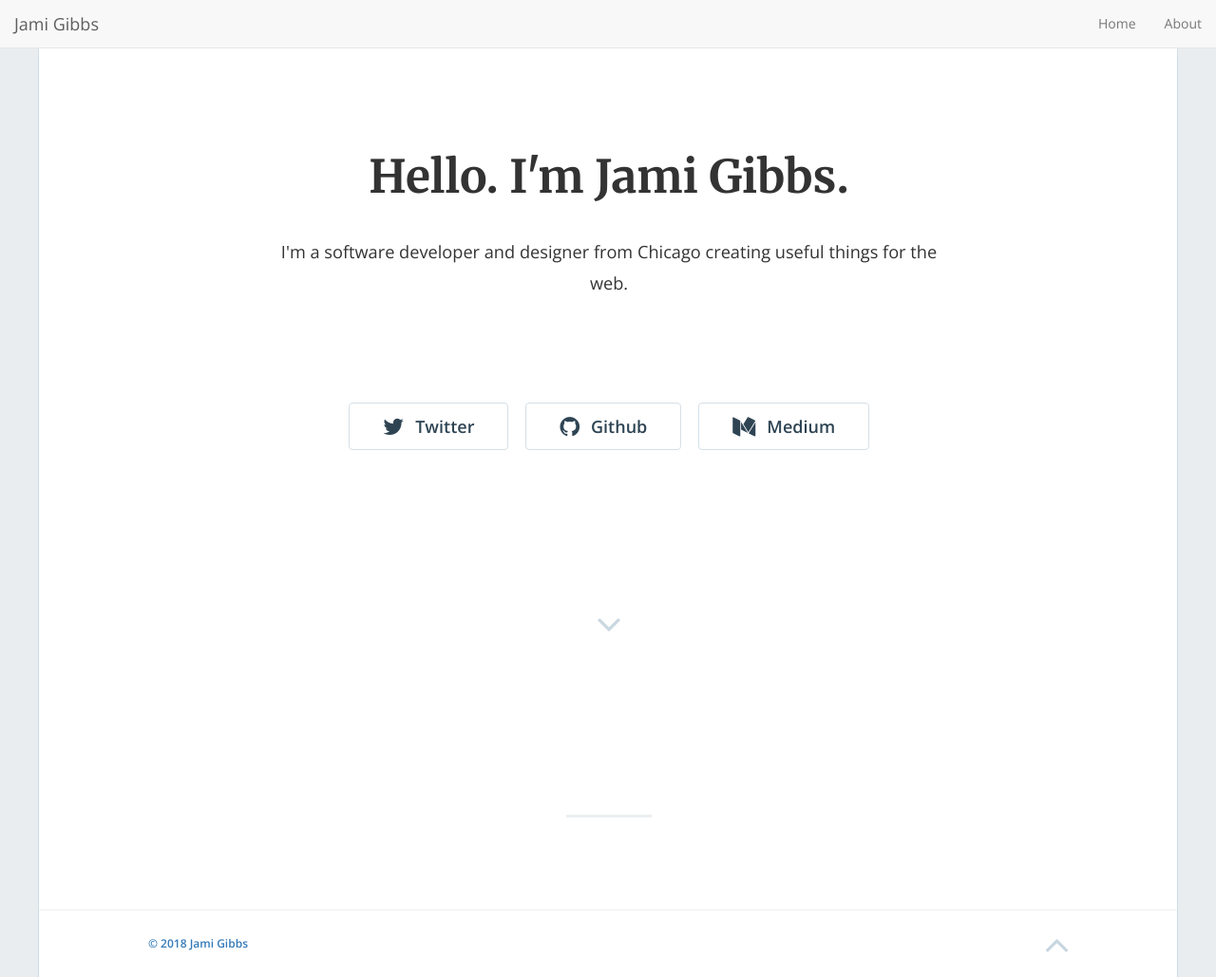
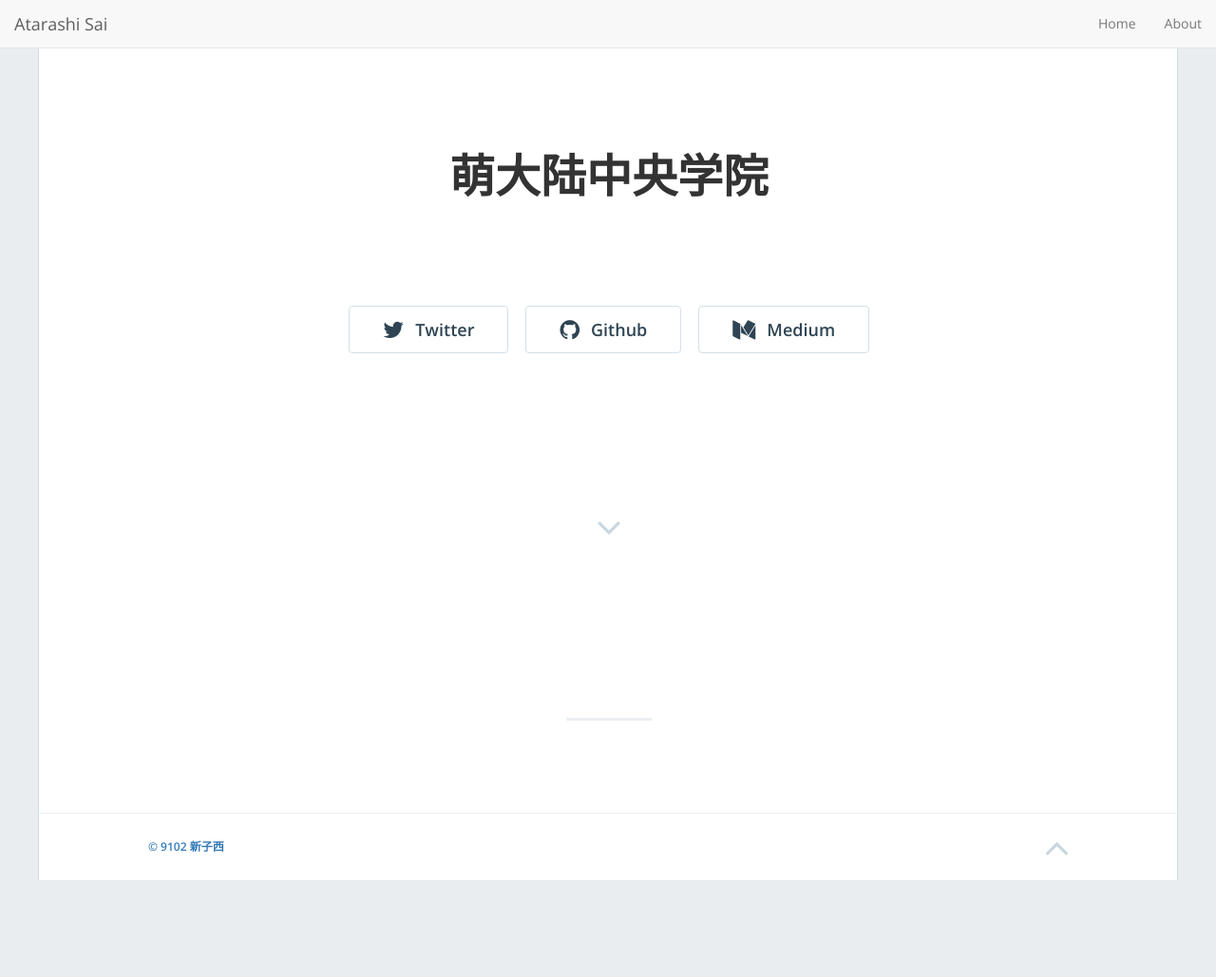
Before and after one commit to atarashisai/atarashisai.github.io, a Jekyll site: the page built from index.html, in a window 1280 px wide and 1029 px high. Shown: the whole window at 95% size. Built offline with Jekyll 4.4.1, drawn with Linux system fonts in a browser that asks for light colours; nearby versions of some CDN libraries; the list of posts is cut into pages by our own code.

Commit message:
Update _config.yml

```diff
--- a/_config.yml
+++ b/_config.yml
@@ -13,13 +13,13 @@
 # you will see them accessed via {{ site.title }}, {{ site.email }}, and so on.
 # You can create any custom variable you would like, and they will be accessible
 # in the templates via {{ site.myvariable }}.
-title: "Hello. I'm Jami Gibbs."
-email: 'jami0821@gmail.com'
-description: "I'm a software developer and designer from Chicago creating useful things for the web."
+title: "萌大陆中央学院"
+#email: 'jami0821@gmail.com'
+#description: "I'm a software developer and designer from Chicago creating useful things for the web."
 baseurl: "" # the subpath of your site, e.g. /blog
-url: "https://jamigibbs.github.io/phantom" # the base hostname & protocol for your site, e.g. https://example.com
-twitter_username: 'jamigibbs'
-github_username: 'jamigibbs'
+url: "https://atarashisai.github.io/phantom" # the base hostname & protocol for your site, e.g. https://example.com
+#twitter_username: 'jamigibbs'
+github_username: 'atarashisai'
 medium_username: 'blog.jamigibbs.com'
 
 # Build settings
@@ -89,9 +89,9 @@ pagination:
 ############################################################
 
 ### Phantom settings
-footer_text: '© 2018 Jami Gibbs'
-admin_name: 'Jami Gibbs'
-google_analytics: "UA-9999999-99" # Update with your own tracking ID
+footer_text: '© 9102 新子西'
+admin_name: 'Atarashi Sai'
+#google_analytics: "UA-9999999-99" # Update with your own tracking ID
 enable_contact: false
 
 #### Phantom Navigation menu
```
